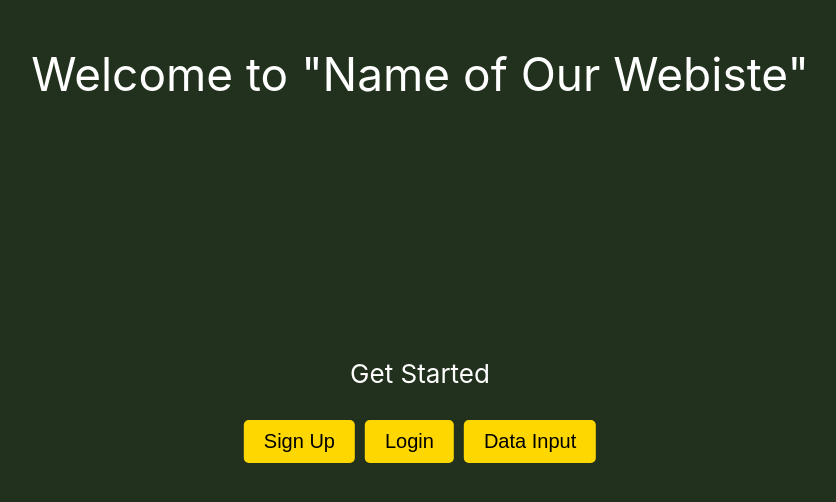
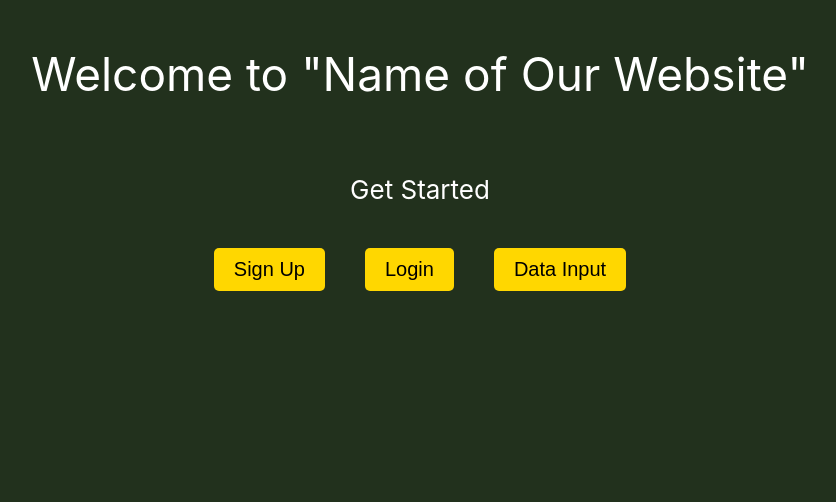
Before and after one commit to DylanN143/Utility-Tracker-Website, a React (Create React App) app in the folder frontend/: page /login in a window 1280 px wide. Both pictures are taken after a click on the button "Home". Shown: the top 502 px of the page, without its empty margins (220-1056 px from the left). Built offline with nearby package versions, Linux system fonts and the light colour scheme.

Commit message:
Darrel's front end changes

```diff
--- a/frontend/package.json
+++ b/frontend/package.json
@@ -11,6 +11,7 @@
     "@types/node": "^16.18.126",
     "@types/react": "^19.0.12",
     "@types/react-dom": "^19.0.4",
+    "axios": "^1.8.4",
     "react": "^19.0.0",
     "react-dom": "^19.0.0",
     "react-router-dom": "^7.4.0",
--- a/frontend/src/components/Button.css
+++ b/frontend/src/components/Button.css
@@ -1,9 +1,20 @@
+.homeButton {
+    background-color: gold;
+    color: black;
+    padding: 10px 20px;
+    font-size: 20px;
+    border-radius: 5px;
+    margin: 0px 20px;
+    border: none;
+}
+
 .button {
     background-color: gold;
     color: black;
     padding: 10px 20px;
     font-size: 20px;
     border-radius: 5px;
-    margin: 5px;
     border: none;
+    display: block;
+    margin: 0px auto;
 }
--- a/frontend/src/components/InputBox.css
+++ b/frontend/src/components/InputBox.css
@@ -6,6 +6,7 @@
     border-radius: 5px;
     margin: 5px;
     border: none;
+    display: grid;
 }
 
 .text {
--- a/frontend/src/components/InputContainer.css
+++ b/frontend/src/components/InputContainer.css
@@ -1,8 +1,6 @@
 .input {
-    position: absolute;
     top: 50%;
     left: 50%;
-    transform: translate(-50%, -50%);
     display: flex;
     flex-direction: column;
     align-items: center;
--- a/frontend/src/pages/DataInput.tsx
+++ b/frontend/src/pages/DataInput.tsx
@@ -25,8 +25,8 @@ function DataInput() {
     };
 
     return (
-        <div>
-            <header className='header'>
+        <div className='header'>
+            <header>
                 <p>Utility Usage Data Input</p>
                 <HomeButton/>
             </header>
--- a/frontend/src/pages/Home.css
+++ b/frontend/src/pages/Home.css
@@ -1,11 +1,17 @@
+#homePage
+{
+    min-height: 100vh;
+    background-color: #22311D;
+    display: flex;
+    flex-direction: column;
+    align-items: center;
+    justify-content: flex-start;
+    font-size: calc(30px + 2vmin);
+    color: white;
+}
+
 .buttons {
-  position: absolute;
-  top: 50%;
-  left: 50%;
-  transform: translate(-50%, -50%);
   align-items: center;
-  gap: 20px;
-  z-index: 10;
 }
 
 .get-started {
--- a/frontend/src/pages/Home.tsx
+++ b/frontend/src/pages/Home.tsx
@@ -5,16 +5,16 @@ import '../components/Header.css'
 
 function Home() {
   return (
-    <div>
-    <div className="buttons">
+    <div className="header">
+      <header>
+          <p>Welcome to "Name of Our Website"</p>
+      </header>
+      <div className="buttons">
         <p className="get-started">Get Started</p>
         <SignUp/>
         <Login/>
         <DataInput/>
-    </div>
-    <header className="header">
-        <p>Welcome to "Name of Our Webiste"</p>
-    </header>
+      </div>
     </div>
   );
 }
@@ -24,7 +24,7 @@ function SignUp()
   const navigate = useNavigate();
 
   return (
-    <button className="button" onClick={() => navigate('/signup')}>Sign Up</button>
+    <button className="homeButton" onClick={() => navigate('/signup')}>Sign Up</button>
   );
 }
 
@@ -33,7 +33,7 @@ function Login()
     const navigate = useNavigate();
 
     return (
-      <button className="button" onClick={() => navigate('/login')}>Login</button>
+      <button className="homeButton" onClick={() => navigate('/login')}>Login</button>
     );
 }
 
@@ -42,7 +42,7 @@ function DataInput()
     const navigate = useNavigate();
 
     return (
-      <button className="button" onClick={() => navigate('/datainput')}>Data Input</button>
+      <button className="homeButton" onClick={() => navigate('/datainput')}>Data Input</button>
     );
 }
 
--- a/frontend/src/pages/Login.tsx
+++ b/frontend/src/pages/Login.tsx
@@ -19,8 +19,8 @@ function Login() {
   };
 
   return (
-    <div>
-        <header className='header'>
+    <div className='header'>
+        <header>
             <p>Login</p>
             <HomeButton/>
         </header>
--- a/frontend/src/pages/Signup.tsx
+++ b/frontend/src/pages/Signup.tsx
@@ -4,26 +4,54 @@ import '../components/Header.css'
 import '../components/InputContainer.css'
 import '../components/Button.css'
 import InputBox from '../components/InputBox';
-
+import axios from 'axios'
 
 function SignUp() {
     const [email, setEmail] = useState("")
     const [username, setUsername] = useState("");
     const [password, setPassword] = useState("");
+    const [error, setError] = useState("");
 
-    const submit = (e: React.FormEvent) => {
+    const submit = async (e: React.FormEvent) => {
       e.preventDefault();
+      console.log("Email:", email);
       console.log("Username:", username);
       console.log("Password:", password);
 
-      setEmail("");
-      setUsername("");
-      setPassword("");
+      // REQUIRED
+      const headers = {"Content-Type": "application/json"}
+
+      try
+      {
+        // Can also use the url:
+        // `http://localhost:8080/Backend/Backend?reqID=1&email=${email}&username=${username}&password=${password}`
+
+        // use .get to get data from database
+        const sendingInfo = await axios.post(
+          `http://localhost:8080/Backend/Backend`,
+          {reqID: 1, email, username, password}, {headers: headers});
+
+        console.log("Successful signup");
+        setEmail("");
+        setUsername("");
+        setPassword("");
+      }
+      catch
+      {
+        console.log("Sign up error");
+        setError("Something went wrong with the sign up!");
+
+        // 3 seconds
+        setTimeout(() =>
+        {
+          setError("");
+        }, 3000)
+      }
     };
 
   return (
-    <div>
-        <header className='header'>
+    <div className='header'>
+        <header>
             <p>Sign up</p>
             <HomeButton/>
         </header>
@@ -52,7 +80,7 @@ function SignUp() {
             placeholder="Enter username"
             required
             />
-
+            {error && <p style={{color: 'red'}}>{error}</p>}
             <SubmitButton/>
         </form>
     </div>
```
Also changed, not shown: 2 other files (tests, documents, lock files or other folders).
